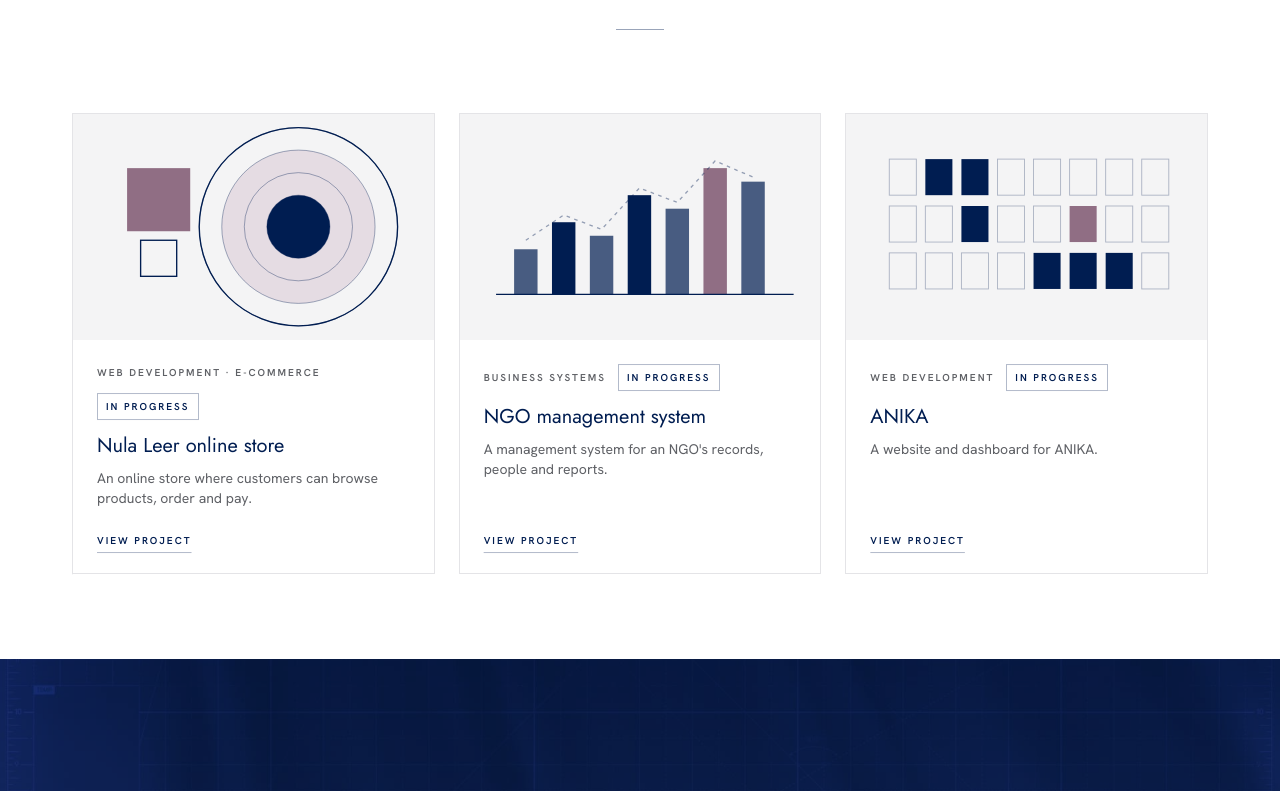
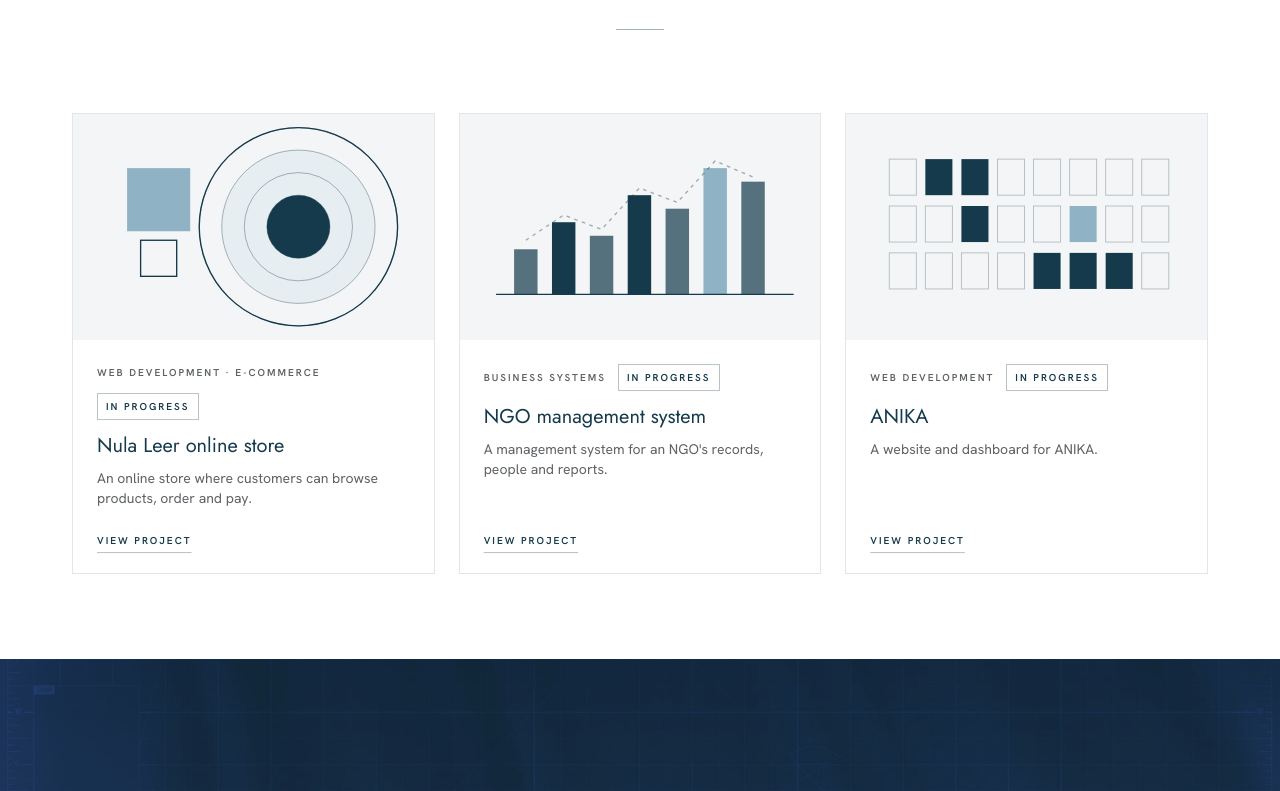
Before and after one commit to Jkosencha/undanova, a Next.js app: page /work in a window 1280 px wide. Shown: the part 708-1499 px from the top of the page. Built offline with nearby package versions, Linux system fonts and the light colour scheme.

Commit message:
Adopt the logo colours: deep teal-blue main colour and steel-blue accent
The plum and lilac tokens become steel and frost; small decorative diamonds become round dots echoing the logo's full stop.

```diff
--- a/src/app/globals.css
+++ b/src/app/globals.css
@@ -2,27 +2,28 @@
 
 /*
  * UndaNova design tokens.
- * Minimal and calm: mostly white and soft grey, with Imperial Blue for text,
- * buttons and the footer, and a touch of Dusty Plum. Tailwind's default
+ * Minimal and calm: mostly white and soft grey, with the logo's deep teal-blue
+ * for text, buttons and the footer, and its steel blue for small accents. Tailwind's default
  * palette is cleared so only brand colours exist.
  */
 @theme {
   --color-*: initial;
-  /* Imperial Blue (Pantone 2768 C): headings, buttons, footer */
-  --color-navy: #001d51;
-  /* Darkest blue, for the footer's bottom bar */
-  --color-night: #000b24;
-  /* Dusty Plum: small accents (focus rings, rules, highlights) */
-  --color-plum: #906e84;
-  /* Soft lilac tint, used sparingly */
-  --color-lilac: #d8c6d2;
+  /* Brand deep teal-blue, from the logo (#153A4C): headings, buttons, footer.
+     The token keeps the name "navy" so class names stay short and stable. */
+  --color-navy: #153a4c;
+  /* Darkest tone, for the footer's bottom bar */
+  --color-night: #0b2430;
+  /* Steel blue, the logo's dot (#8FB3C4): small accents only (low contrast on white) */
+  --color-steel: #8fb3c4;
+  /* Pale steel tint */
+  --color-frost: #dce8ee;
   /* Soft grey for alternating sections */
-  --color-paper: #f4f4f5;
-  /* Mid grey for borders and quiet bands */
-  --color-mist: #e4e4e7;
-  --color-ink: #1a1d24;
-  /* Muted grey for captions and secondary text on dark */
-  --color-slate: #8b8f98;
+  --color-paper: #f4f5f6;
+  /* Light grey for borders and quiet bands */
+  --color-mist: #e3e6e8;
+  --color-ink: #1a1f24;
+  /* Muted grey for captions on dark */
+  --color-slate: #8b949a;
   --color-white: #ffffff;
 
   --animate-rise: rise 0.9s cubic-bezier(0.2, 0.7, 0.2, 1) both;
@@ -65,7 +66,7 @@
   }
 
   :focus-visible {
-    outline: 2px solid var(--color-plum);
+    outline: 2px solid var(--color-steel);
     outline-offset: 3px;
   }
 }
--- a/src/app/layout.tsx
+++ b/src/app/layout.tsx
@@ -27,8 +27,8 @@ export const metadata: Metadata = {
 };
 
 export const viewport: Viewport = {
-  // Imperial Blue (#001D51). Meta tags can't read CSS variables, so this is the one hex outside the theme.
-  themeColor: "#001D51",
+  // Brand deep teal-blue (#153A4C). Meta tags can't read CSS variables, so this is the one hex outside the theme.
+  themeColor: "#153A4C",
 };
 
 export default function RootLayout({ children }: LayoutProps<"/">) {
--- a/src/app/not-found.tsx
+++ b/src/app/not-found.tsx
@@ -14,7 +14,7 @@ export default function NotFound() {
       <Container className="text-center">
         <p className="caps-sm text-white/80">Error 404</p>
         <h1 className="caps mt-6 text-3xl md:text-5xl">This page wandered off.</h1>
-        <span aria-hidden className="mx-auto mt-7 block size-2.5 rotate-45 bg-plum" />
+        <span aria-hidden className="mx-auto mt-7 block size-2.5 rounded-full bg-steel" />
         <p className="mx-auto mt-7 max-w-md text-white/85">
           The link may be old, or the address may have a typo. Try one of these instead.
         </p>
--- a/src/app/page.tsx
+++ b/src/app/page.tsx
@@ -36,7 +36,7 @@ export default function Home() {
           <h1 id="hero-title" className="caps mx-auto mt-7 max-w-5xl text-4xl leading-snug sm:text-5xl lg:text-7xl">
             We build what&apos;s next.
           </h1>
-          <span aria-hidden className="mx-auto mt-8 block size-2.5 rotate-45 bg-plum" />
+          <span aria-hidden className="mx-auto mt-8 block size-2.5 rounded-full bg-steel" />
           <p className="mx-auto mt-8 max-w-2xl text-lg text-white/85">
             We design and develop digital solutions that help businesses and organizations work smarter, operate better
             and move forward with technology.
@@ -95,7 +95,7 @@ export default function Home() {
                 <p className="mt-3 flex-1 text-sm text-ink/70 transition-colors duration-500 group-hover:text-white/80">
                   {service.summary}
                 </p>
-                <ArrowIcon className="mt-6 size-4 text-plum transition-transform duration-500 group-hover:translate-x-2 group-hover:text-white" />
+                <ArrowIcon className="mt-6 size-4 text-steel transition-transform duration-500 group-hover:translate-x-2 group-hover:text-white" />
               </Link>
             </li>
           ))}
@@ -144,7 +144,7 @@ export default function Home() {
                 className="object-cover"
               />
             </div>
-            <span aria-hidden className="absolute -left-3 top-10 size-6 bg-plum" />
+            <span aria-hidden className="absolute -left-3 top-10 size-6 rounded-full bg-steel" />
           </div>
         </div>
       </Section>
@@ -156,7 +156,7 @@ export default function Home() {
           <span aria-hidden className="absolute left-0 right-0 top-[7px] hidden h-px bg-navy/25 lg:block" />
           {approach.map((step, i) => (
             <li key={step.title} className="reveal relative">
-              <span aria-hidden className="relative block size-3.5 rotate-45 bg-plum ring-4 ring-paper" />
+              <span aria-hidden className="relative block size-3.5 rounded-full bg-steel ring-4 ring-paper" />
               <span className="mt-8 block font-heading text-4xl font-light text-navy">
                 {String(i + 1).padStart(2, "0")}
               </span>
--- a/src/components/contact-form.tsx
+++ b/src/components/contact-form.tsx
@@ -49,7 +49,7 @@ function Field({
       <div className="mt-2">{children}</div>
       {error && (
         <p id={`${id}-error`} className="mt-2 flex items-start gap-1.5 text-sm font-medium text-navy">
-          <span aria-hidden className="mt-1.5 size-2 shrink-0 rounded-full bg-plum" />
+          <span aria-hidden className="mt-1.5 size-2 shrink-0 rounded-full bg-steel" />
           {error}
         </p>
       )}
--- a/src/components/cta-band.tsx
+++ b/src/components/cta-band.tsx
@@ -27,7 +27,7 @@ export function CTABand({
         <h2 id="cta-title" className="caps mx-auto max-w-3xl text-2xl md:text-3xl">
           {title}
         </h2>
-        <span aria-hidden className="mx-auto mt-6 block size-2.5 rotate-45 bg-plum" />
+        <span aria-hidden className="mx-auto mt-6 block size-2.5 rounded-full bg-steel" />
         <p className="mx-auto mt-6 max-w-xl text-white/80">{text}</p>
         <div className="mt-9 flex flex-col justify-center gap-3 sm:flex-row">
           <Button href="/contact" tone="dark">
--- a/src/components/icons.tsx
+++ b/src/components/icons.tsx
@@ -86,7 +86,7 @@ export function ArrowIcon(props: IconProps) {
 export function CheckIcon(props: IconProps) {
   return (
     <svg viewBox="0 0 24 24" {...base} {...props}>
-      <circle cx="12" cy="12" r="12" className="fill-plum" />
+      <circle cx="12" cy="12" r="12" className="fill-steel" />
       <path
         d="M7 12.5l3.2 3.2L17 9"
         fill="none"
--- a/src/components/page-header.tsx
+++ b/src/components/page-header.tsx
@@ -25,7 +25,7 @@ export function PageHeader({ title, intro, eyebrow, children, photo }: PageHeade
         <h1 className={`caps mx-auto max-w-4xl text-3xl leading-snug md:text-5xl ${dark ? "" : "text-navy"}`}>
           {title}
         </h1>
-        <span aria-hidden className="mx-auto mt-7 block size-2.5 rotate-45 bg-plum" />
+        <span aria-hidden className="mx-auto mt-7 block size-2.5 rounded-full bg-steel" />
         {intro && (
           <p className={`mx-auto mt-7 max-w-2xl text-lg ${dark ? "text-white/85" : "text-ink/75"}`}>{intro}</p>
         )}
--- a/src/components/photo-background.tsx
+++ b/src/components/photo-background.tsx
@@ -28,7 +28,7 @@ export const photos = {
 export type PhotoName = keyof typeof photos;
 
 const veils = {
-  /** For white text on top: an Imperial Blue wash. */
+  /** For white text on top: a deep teal-blue brand wash. */
   dark: "bg-navy/75",
   /** A lighter navy wash where only large text sits on top. */
   medium: "bg-navy/55",
--- a/src/components/visuals.tsx
+++ b/src/components/visuals.tsx
@@ -19,11 +19,11 @@ export function ProjectCover({ kind, className = "" }: { kind: CoverKind; classN
                 cx="250"
                 cy="125"
                 r={r}
-                className={`stroke-navy/40 ${i === 3 ? "fill-navy" : i === 1 ? "fill-lilac/50" : "fill-none"}`}
+                className={`stroke-navy/40 ${i === 3 ? "fill-navy" : i === 1 ? "fill-frost/50" : "fill-none"}`}
               />
             ))}
             <circle cx="250" cy="125" r="110" className="fill-none stroke-navy" strokeWidth="1.5" />
-            <rect x="60" y="60" width="70" height="70" className="fill-plum" />
+            <rect x="60" y="60" width="70" height="70" className="fill-steel" />
             <rect x="75" y="140" width="40" height="40" className="fill-none stroke-navy" strokeWidth="1.5" />
           </g>
         )}
@@ -37,7 +37,7 @@ export function ProjectCover({ kind, className = "" }: { kind: CoverKind; classN
                 y={200 - h}
                 width="26"
                 height={h}
-                className={i === 5 ? "fill-plum" : i % 2 ? "fill-navy" : "fill-navy/70"}
+                className={i === 5 ? "fill-steel" : i % 2 ? "fill-navy" : "fill-navy/70"}
               />
             ))}
             <path d="M40 200H370" className="stroke-navy" strokeWidth="1.5" />
@@ -64,7 +64,7 @@ export function ProjectCover({ kind, className = "" }: { kind: CoverKind; classN
                   y={50 + row * 52}
                   width="30"
                   height="40"
-                  className={filled ? (i === 13 ? "fill-plum" : "fill-navy") : "fill-none stroke-navy/30"}
+                  className={filled ? (i === 13 ? "fill-steel" : "fill-navy") : "fill-none stroke-navy/30"}
                   strokeWidth="1"
                 />
               );
```
